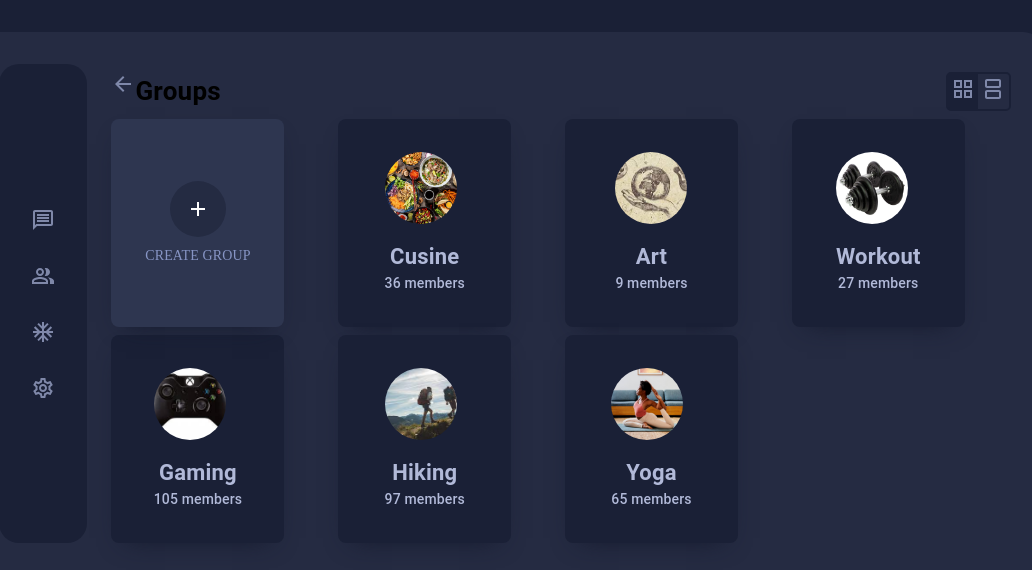
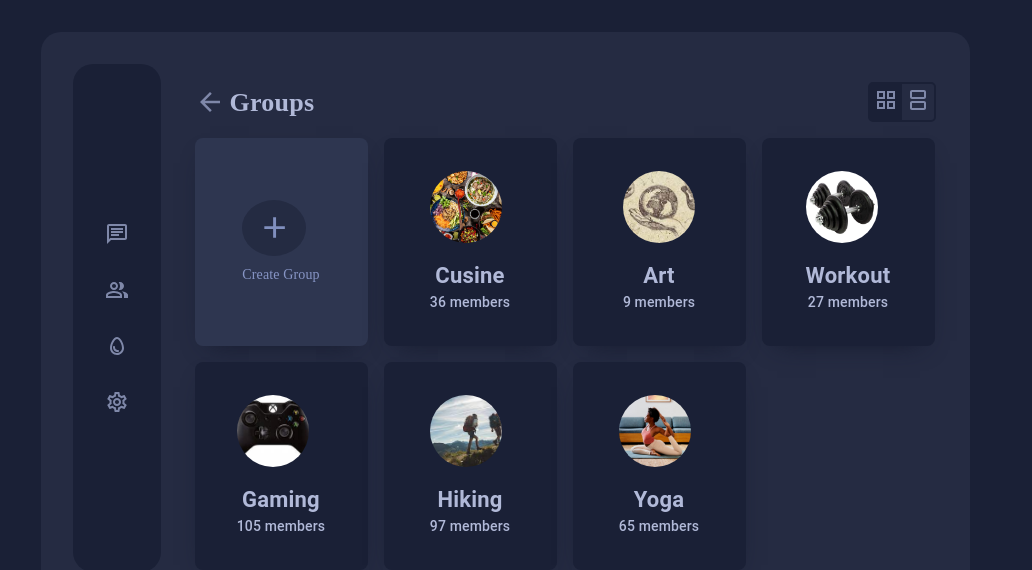
Before and after one commit to LeonardAzah/GroupApp, a React (Create React App) app: page / in a window 1280 px wide. Shown: the top 570 px of the page, without its empty margins (135-1167 px from the left). Built offline with nearby package versions, Linux system fonts and the light colour scheme.

Commit message:
adjustment

```diff
--- a/src/App.js
+++ b/src/App.js
@@ -7,7 +7,7 @@ function App() {
     <Box
       sx={{
         background: "#252B42",
-        width: "80%",
+        width: "865px",
         display: "flex",
         padding: "2rem",
         margin: "auto",
--- a/src/components/AddCard.js
+++ b/src/components/AddCard.js
@@ -9,6 +9,10 @@ const StyledCard = styled((props) => <Card {...props} />)(({ theme }) => ({
   boxShadow: " 0px 10px 25px -15px #111628",
   width: "173px",
   height: "208px",
+  display: "flex",
+  justifyContent: "center",
+  alignItems: "center",
+  cursor: "pointer",
 }));
 
 const titleStyle = {
@@ -17,37 +21,36 @@ const titleStyle = {
   fontWeight: 500,
   fontSize: "14px",
   color: "#8795C5",
+  boxShadow: " 0px 10px 25px -15px #111628",
   paddingTop: "0.5rem",
 };
 
 const AddCard = (props) => {
   const { onClick } = props;
   return (
-    <StyledCard elevation={2} component={Button} onClick={onClick}>
+    <StyledCard elevation={2}>
       <Box>
-        <Box
-          sx={{
-            display: "flex",
-            flexDirection: "column",
-            justifyContent: "center",
-            alignItems: "center",
-          }}
-        >
         <Avatar
           sx={{
             background: "#242B42",
             width: "56px",
             height: "56px",
           }}
+          component={Button}
+          onClick={onClick}
         >
-            <AddOutlinedIcon color="#808FBE" />
+          <AddOutlinedIcon
+            sx={{
+              color: "#808FBE",
+              fontSize: "2.2rem",
+            }}
+          />
         </Avatar>
 
         <Typography variant="body1" sx={titleStyle}>
           Create Group
         </Typography>
       </Box>
-      </Box>
     </StyledCard>
   );
 };
--- a/src/components/Modal.js
+++ b/src/components/Modal.js
@@ -15,9 +15,9 @@ const Modal = (props) => {
         background: "rgba(37, 43, 66, 0.84)",
         borderRadius: "25px",
         position: "absolute",
-        width: "70%",
+        width: "865px",
         top: 60,
-        left: 180,
+        left: 330,
         right: 800,
         padding: "1rem",
         zIndex: 999,
@@ -27,8 +27,8 @@ const Modal = (props) => {
         <Avatar
           sx={{
             bgcolor: "#040404",
-            width: "50px",
-            height: "45px",
+            width: "56px",
+            height: "56px",
             color: "#808FBE",
           }}
           component={Button}
@@ -44,7 +44,6 @@ const Modal = (props) => {
             fontStyle: "normal",
             fontWeight: 700,
             fontSize: "30px",
-
             color: "#FFFFFF",
           }}
         >
@@ -56,10 +55,15 @@ const Modal = (props) => {
         <TextField placeholder="Total Members" fullWidth />
       </Box>
       <Box>
-        <Box sx={{ display: "flex", marginRight: "25px" }}>
+        <Box
+          sx={{
+            display: "flex",
+          }}
+        >
           <Box
             sx={{
-              width: "300px",
+              width: "448px",
+              height: "190px",
               background: "rgba(0, 0, 0, 0.9)",
               border: "2px solid #FFFFFF",
               borderRadius: "10px",
@@ -67,13 +71,14 @@ const Modal = (props) => {
               justifyContent: "center",
               alignItems: "center",
               marginRight: "20px",
+              cursor: "pointer",
             }}
           >
-            <Box sx={{ paddingTop: "1.5rem", textAlign: "center" }}>
+            <Box sx={{ textAlign: "center" }}>
               <CloudUploadIcon
                 sx={{
                   width: "96px",
-                  height: "64px",
+                  height: "96px",
                   color: "#FFFFFF",
                   alignItems: "center",
                 }}
@@ -81,8 +86,11 @@ const Modal = (props) => {
               <Typography
                 sx={{
                   color: "#FFFFFF",
-                  paddingY: "0.5rem",
                   alignItems: "center",
+                  fontFamily: "Merriweather",
+                  fontStyle: "normal",
+                  fontWeight: 700,
+                  fontSize: "18px",
                 }}
               >
                 Upload Group Image
@@ -90,7 +98,10 @@ const Modal = (props) => {
             </Box>
           </Box>
           <Box>
-            <Avatar sx={{ width: "190px", height: "190px" }} src={workout} />
+            <Avatar
+              sx={{ width: "190px", height: "190px", cursor: "pointer" }}
+              src={workout}
+            />
           </Box>
         </Box>
       </Box>
--- a/src/components/PlainButton.js
+++ b/src/components/PlainButton.js
@@ -6,8 +6,12 @@ const StyledButton = styled(Button)(({ theme }) => ({
   textTransform: "none",
   boxShadow: "none",
   height: 40,
-  fontSize: "1.2rem",
-  paddingX: "2rem",
+  fontFamily: "Merriweather",
+  fontStyle: "normal",
+  fontWeight: 700,
+  fontSize: "20px",
+  width: "127px",
+  height: "58px",
 }));
 
 const PlainButton = ({ ...props }) => {
--- a/src/components/PlainCard.js
+++ b/src/components/PlainCard.js
@@ -11,6 +11,7 @@ const StyledCard = styled((props) => <Card {...props} />)(({ theme }) => ({
   display: "flex",
   justifyContent: "center",
   alignItems: "center",
+  cursor: "pointer",
 }));
 
 const titleStyle = {
--- a/src/components/SideBar.js
+++ b/src/components/SideBar.js
@@ -1,4 +1,4 @@
-import React from "react";
+import React, { useState } from "react";
 import {
   List,
   ListItem,
@@ -6,12 +6,20 @@ import {
   ListItemIcon,
   Box,
 } from "@mui/material";
-import AcUnitIcon from "@mui/icons-material/AcUnit";
-import MessageOutlinedIcon from "@mui/icons-material/MessageOutlined";
+import ChatOutlinedIcon from "@mui/icons-material/ChatOutlined";
 import PeopleAltOutlinedIcon from "@mui/icons-material/PeopleAltOutlined";
 import SettingsOutlinedIcon from "@mui/icons-material/SettingsOutlined";
+import EggOutlinedIcon from "@mui/icons-material/EggOutlined";
 
 const SideBar = () => {
+  const [active, setActive] = useState(false);
+  const handleClick = () => {
+    setActive({ background: "#242B42", borderRadius: "10px" });
+  };
+  // const styleBack = {
+  //   background: "#242B42",
+  //   borderRadius: "10px",
+  // };
   return (
     <Box
       sx={{
@@ -26,7 +34,7 @@ const SideBar = () => {
         <ListItem>
           <ListItemButton>
             <ListItemIcon>
-              <MessageOutlinedIcon sx={{ color: "#7f88a9" }} />
+              <ChatOutlinedIcon sx={{ color: "#7f88a9" }} />
             </ListItemIcon>
           </ListItemButton>
         </ListItem>
@@ -40,7 +48,7 @@ const SideBar = () => {
         <ListItem>
           <ListItemButton>
             <ListItemIcon>
-              <AcUnitIcon sx={{ color: "#7f88a9" }} />
+              <EggOutlinedIcon sx={{ color: "#7f88a9" }} />
             </ListItemIcon>
           </ListItemButton>
         </ListItem>
--- a/src/components/TextField.js
+++ b/src/components/TextField.js
@@ -11,14 +11,15 @@ const TextField = (props) => {
           borderRadius: "10px",
           boxSizing: "border-box",
           marginY: "0.5rem",
-          fontFamily: "Merriweather",
-          fontStyle: "normal",
-          fontWeight: 700,
-          fontSize: "18px",
           textAlign: "center",
           width: "100%",
-
-          color: "#111628",
+          "&.MuiInputBase-input": {
+            fontFamily: "Merriweather",
+            fontStyle: "normal",
+            fontWeight: 700,
+            fontSize: "18px",
+            color: "#111628",
+          },
         }}
       >
         <OutlinedInput placeholder={placeholder} />
--- a/src/pages/Display.js
+++ b/src/pages/Display.js
@@ -25,62 +25,85 @@ const Display = () => {
   };
 
   return (
-    <Grid container spacing={1}>
+    <Grid
+      container
+      spacing={2}
+      sx={{
+        padding: "2px",
+      }}
+    >
       <Grid
         item
         xs={12}
-        sx={{ display: "flex", justifyContent: "space-between" }}
+        sx={{
+          display: "flex",
+          justifyContent: "space-between",
+        }}
       >
-        <Box
-          sx={{
-            display: "flex",
-            justifyContent: "center",
-            textAlign: "center",
-          }}
-        >
+        <Box sx={{ display: "flex" }}>
           <Typography
-            sx={{ display: "flex", fontWeight: 700, fontSize: "26px" }}
+            sx={{
+              display: "flex",
+              alignItems: "center",
+              justifyContent: "center",
+              fontWeight: 700,
+              fontSize: "26px",
+              fontFamily: "Merriweather",
+              fontStyle: "normal",
+              fontSize: "26px",
+              color: "#B1B9D8",
+              cursor: "pointer",
+            }}
           >
-            <ArrowBackOutlinedIcon sx={{ color: "#7f88a9" }} /> Groups
+            <ArrowBackOutlinedIcon
+              sx={{
+                color: "#7f88a9",
+                fontSize: "30px",
+                marginRight: "5px",
+              }}
+            />{" "}
+            Groups
           </Typography>
         </Box>
         <Box
           sx={{
             display: "flex",
+            alignItems: "center",
+            justifyContent: "center",
             border: "2px solid #1A2036",
             borderRadius: "5px",
           }}
         >
-          <Box sx={{ background: colors.background, padding: "0.2rem" }}>
+          <Box sx={{ background: colors.background, padding: "0.25rem" }}>
             <GridViewOutlinedIcon sx={{ color: "#7f88a9" }} />
           </Box>
-          <Box sx={{ padding: "0.2rem" }}>
+          <Box sx={{ padding: "0.25rem" }}>
             <SplitscreenOutlinedIcon sx={{ color: "#7f88a9" }} />
           </Box>
         </Box>
       </Grid>{" "}
-      <Grid item xs={12} sm={4} md={3}>
+      <Grid item xs={12} sm={3} md={3} style={{ maxWidth: "fit-content" }}>
         <AddCard onClick={handleShowModal} />
         <Box>
           {showModal && <Modal show={showModal} onClose={handleCloseModal} />}
         </Box>
       </Grid>
-      <Grid item xs={12} sm={4} md={3}>
+      <Grid item xs={12} sm={4} md={3} style={{ maxWidth: "fit-content" }}>
         <PlainCard title="Cusine" number="36 members" img={cusine} />
       </Grid>
-      <Grid item xs={12} sm={4} md={3}>
-        <PlainCard title="Art" number="9 members" img={arts} />{" "}
+      <Grid item xs={12} sm={4} md={3} style={{ maxWidth: "fit-content" }}>
+        <PlainCard title="Art" number="9 members" img={arts} />
       </Grid>
-      <Grid item xs={12} sm={4} md={3}>
+      <Grid item xs={12} sm={4} md={3} style={{ maxWidth: "fit-content" }}>
         <PlainCard title="Workout" number="27 members" img={workout} />
       </Grid>
-      <Grid item xs={12} sm={4} md={3}>
+      <Grid item xs={12} sm={4} md={3} style={{ maxWidth: "fit-content" }}>
         <PlainCard title="Gaming" number="105 members" img={game} />
       </Grid>
-      <Grid item xs={12} sm={4} md={3}>
+      <Grid item xs={12} sm={4} md={3} style={{ maxWidth: "fit-content" }}>
         <PlainCard title="Hiking" number="97 members" img={hiking} />
       </Grid>
-      <Grid item xs={12} sm={4} md={3}>
+      <Grid item xs={12} sm={4} md={3} style={{ maxWidth: "fit-content" }}>
         <PlainCard title="Yoga" number="65 members" img={yoga} />
       </Grid>
     </Grid>
```
Lines whose indentation alone changed are shown as unchanged.
